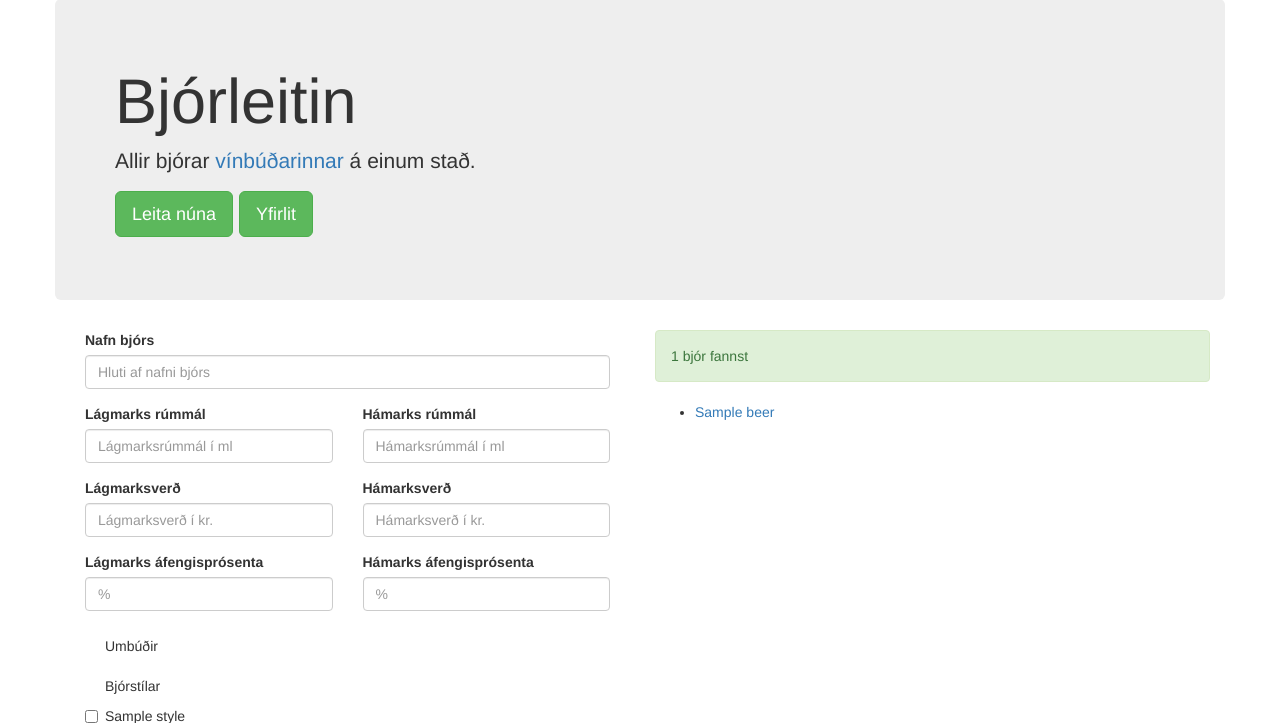
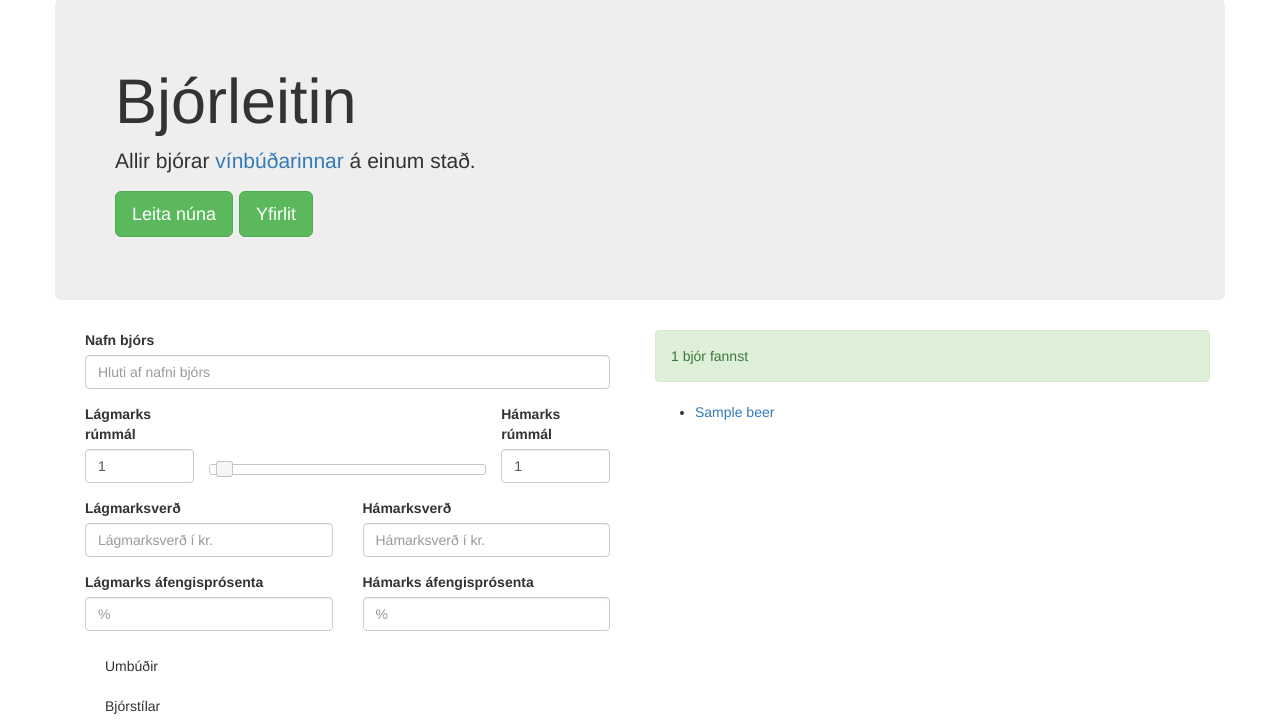
Before and after one commit to Ernir/bjorleitin, a Django app: page / in a window 1280 px wide. Shown: the part 21-744 px from the top of the page. Run offline with Django 3.2, Linux system fonts and the light colour scheme; tables that the repository leaves empty hold one stand-in row (values such as "Sample post"); some libraries are stand-ins or nearby versions; some web fonts are replaced.

Commit message:
The first slider added.

```diff
--- a/beer_search/forms.py
+++ b/beer_search/forms.py
@@ -9,6 +9,16 @@ from beer_search.models import Beer, Style, ContainerType
 def generate_choices(model):
     all_objects = model.objects.all()
     return tuple([(object.id, object.name) for object in all_objects])
+
+
+def min_for_attribute(model, attribute_name):
+    return model.objects.filter(available=True).\
+               aggregate(Min(attribute_name))[attribute_name + "__min"]
+
+
+def max_for_attribute(model, attribute_name):
+    return model.objects.filter(available=True).\
+               aggregate(Max(attribute_name))[attribute_name + "__max"]
 
 
 class SearchForm(forms.Form):
@@ -24,8 +34,9 @@ class SearchForm(forms.Form):
             # "type": "range",  # TODO: Add slider in place of number input
             # "step": "10",
             "type": "number",
-            "min": Beer.objects.aggregate(Min("volume"))["volume__min"],
-            "max": Beer.objects.aggregate(Max("volume"))["volume__max"]
+            "value": min_for_attribute(Beer, "volume"),
+            "min": min_for_attribute(Beer, "volume"),
+            "max": max_for_attribute(Beer, "volume"),
         })
     )
 
@@ -34,8 +45,9 @@ class SearchForm(forms.Form):
         required=False,
         widget=NumberInput(attrs={
             "type": "number",
-            "min": Beer.objects.aggregate(Min("volume"))["volume__min"],
-            "max": Beer.objects.aggregate(Max("volume"))["volume__max"]
+            "value": max_for_attribute(Beer, "volume"),
+            "min": min_for_attribute(Beer, "volume"),
+            "max": max_for_attribute(Beer, "volume"),
         })
     )
 
@@ -44,8 +56,8 @@ class SearchForm(forms.Form):
         required=False,
         widget=NumberInput(attrs={
             "type": "number",
-            "min": Beer.objects.aggregate(Min("price"))["price__min"],
-            "max": Beer.objects.aggregate(Max("price"))["price__max"]
+            "min": min_for_attribute(Beer, "price"),
+            "max": max_for_attribute(Beer, "price"),
         })
     )
 
@@ -54,8 +66,8 @@ class SearchForm(forms.Form):
         required=False,
         widget=NumberInput(attrs={
             "type": "number",
-            "min": Beer.objects.aggregate(Min("price"))["price__min"],
-            "max": Beer.objects.aggregate(Max("price"))["price__max"]
+            "min": min_for_attribute(Beer, "price"),
+            "max": max_for_attribute(Beer, "price"),
         })
     )
 
@@ -64,8 +76,8 @@ class SearchForm(forms.Form):
         required=False,
         widget=NumberInput(attrs={
             "type": "number",
-            "min": Beer.objects.aggregate(Min("abv"))["abv__min"],
-            "max": Beer.objects.aggregate(Max("abv"))["abv__max"]
+            "min": min_for_attribute(Beer, "abv"),
+            "max": max_for_attribute(Beer, "abv"),
         })
     )
 
@@ -74,8 +86,8 @@ class SearchForm(forms.Form):
         required=False,
         widget=NumberInput(attrs={
             "type": "number",
-            "min": Beer.objects.aggregate(Min("abv"))["abv__min"],
-            "max": Beer.objects.aggregate(Max("abv"))["abv__max"]
+            "min": min_for_attribute(Beer, "abv"),
+            "max": max_for_attribute(Beer, "abv"),
         })
     )
 
@@ -88,7 +100,7 @@ class SearchForm(forms.Form):
 
     containers = forms.MultipleChoiceField(
         label="Umbúðir",
-        # Skipping the "undefined" container.
+        # Skipping the "undefined" container. # ToDo make not a hack.
         choices=generate_choices(ContainerType)[:-1],
         widget=forms.CheckboxSelectMultiple,
         required=False,
@@ -103,12 +115,19 @@ class SearchForm(forms.Form):
                 css_class="col-md-12"
             ),
             Div(
-                Field("min_volume", placeholder="Lágmarksrúmmál í ml"),
-                css_class="col-md-6"
-            ),
-            Div(
-                Field("max_volume", placeholder="Hámarksrúmmál í ml"),
-                css_class="col-md-6"
+                Div(
+                    Field("min_volume", placeholder="ml"),
+                    css_class="col-md-3"
+                ),
+                Div(
+                    css_id="volume-slider",
+                    css_class="col-md-6 form-slider"
+                ),
+                Div(
+                    Field("max_volume", placeholder="ml"),
+                    css_class="col-md-3"
+                ),
+                css_id="volume-container"
             ),
             Div(
                 Field("min_price", placeholder="Lágmarksverð í kr."),
--- a/beer_search/templates/base.html
+++ b/beer_search/templates/base.html
@@ -11,6 +11,10 @@
     <!-- theme -->
     <link rel="stylesheet"
           href="//maxcdn.bootstrapcdn.com/bootswatch/3.3.2/flatly/bootstrap.min.css"/>
+
+    <!-- library -->
+    <link rel="stylesheet"
+          href="//cdnjs.cloudflare.com/ajax/libs/jqueryui/1.11.4/jquery-ui.min.css"/>
 
     <link rel="stylesheet" href="{% static "style.css" %}"/>
 
@@ -41,7 +45,9 @@
 
 <!-- minified bootstrap -->
 <script src="//maxcdn.bootstrapcdn.com/bootstrap/3.3.1/js/bootstrap.min.js"></script>
+<!-- other libs -->
 <script src="//cdnjs.cloudflare.com/ajax/libs/jquery.tablesorter/2.21.5/js/jquery.tablesorter.min.js"></script>
+<script src="//cdnjs.cloudflare.com/ajax/libs/jqueryui/1.11.4/jquery-ui.min.js"></script>
 
 <!-- common JS -->
 <script src="{% static "app.js" %}"></script>
--- a/beer_search/urls.py
+++ b/beer_search/urls.py
@@ -6,5 +6,6 @@ urlpatterns = \
              url(r"^$", views.index, name="index"),
              url(r"^yfirlit/$", views.overview, name="overview"),
 
-              url(r"^api/leit/$", views.perform_search, name="perform_search"),
+             url(r"^api/leit/$", views.perform_search, name="perform_search"),
+             url(r"^api/rummal/$", views.distinct_volumes, name="distinct_volumes")
     )
--- a/beer_search/views.py
+++ b/beer_search/views.py
@@ -99,3 +99,15 @@ def perform_search(request):
             })
 
         return JsonResponse(return_list, safe=False)
+
+
+def distinct_volumes(request):
+    volumes = Beer.objects.filter(available=True).values("volume")
+    numbers = []
+    for dictionary in volumes:
+        number = dictionary["volume"]
+        if number not in numbers:
+            numbers.append(number)
+    numbers.sort()
+
+    return JsonResponse(numbers, safe=False)
--- a/static/app.js
+++ b/static/app.js
@@ -74,7 +74,7 @@ function getBeers() {
         },
 
         error: function (xhr, errmsg, err) {
-            if( errmsg !== "abort") { // Aborts don't count.
+            if (errmsg !== "abort") { // Aborts don't count.
                 showMessage("#results-error");
             }
         }
@@ -101,7 +101,7 @@ function displayResults(jsonData) {
     var $results = $("#results-list");
     $results.empty();
     for (var i = 0; i < jsonData.length; i++) {
-        $results.append("<li><a href='http://www.vinbudin.is/DesktopDefault.aspx/tabid-54?productID=" + jsonData[i].atvr_id + "'>" + jsonData[i].name + "</a> " + jsonData[i].suffix +"</li>");
+        $results.append("<li><a href='http://www.vinbudin.is/DesktopDefault.aspx/tabid-54?productID=" + jsonData[i].atvr_id + "'>" + jsonData[i].name + "</a> " + jsonData[i].suffix + "</li>");
     }
 }
 
@@ -118,7 +118,9 @@ $("input[type=checkbox],input[type=number]").change(getBeers);
 // Delayed calls for the text box.
 // Source: http://stackoverflow.com/a/23569018/1675015
 var requestTimer;
-$("input[type=text],input[type=number]").keyup(function () {
+$("input[type=text],input[type=number]").keyup(requestLater);
+
+function requestLater() {
     showMessage("#results-working");
     if (requestTimer) {
         window.clearTimeout(requestTimer);
@@ -127,7 +129,7 @@ $("input[type=text],input[type=number]").keyup(function () {
         xhr.abort();
     }
     requestTimer = setTimeout(getBeers, 1000);
-});
+}
 
 // Override for normal form behaviour
 $('#main-form').on('submit', function (event) {
@@ -136,10 +138,35 @@ $('#main-form').on('submit', function (event) {
 });
 
 /*
+ Sliders
+ */
+
+function makeSliders() {
+    $.get("/api/rummal/", function (data) {
+        makeVolumeSlider(data);
+    });
+}
+
+function makeVolumeSlider(volumes) {
+    var $slider = $("#volume-slider").slider({
+        range: true,
+        min: 0,
+        max: volumes.length - 1,
+        values: [0, volumes.length - 1],
+        slide: function (event, ui) {
+            $("#id_min_volume").val(volumes[ui.values[0]]);
+            $("#id_max_volume").val(volumes[ui.values[1]]);
+            requestLater();
+        }
+    });
+}
+
+/*
  Initialization
  */
 
 function initialize() {
+    makeSliders();
     getBeers();
     $("table").tablesorter();
 }
--- a/static/style.css
+++ b/static/style.css
@@ -53,3 +53,21 @@ Source: http://www.bootply.com/128062
         transform: scale(1) rotate(360deg);
     }
 }
+
+/* Slider nonsense*/
+
+/* The slider's in-between color, taken from the theme */
+.ui-widget-header {
+    background: #18bc9c;
+}
+@media (min-width: 992px) {
+    .form-slider {
+        margin-top: 60px;
+    }
+}
+@media (max-width: 991px) {
+    .form-slider {
+        margin-left: 20px;
+        margin-right: 20px;
+    }
+}
```
